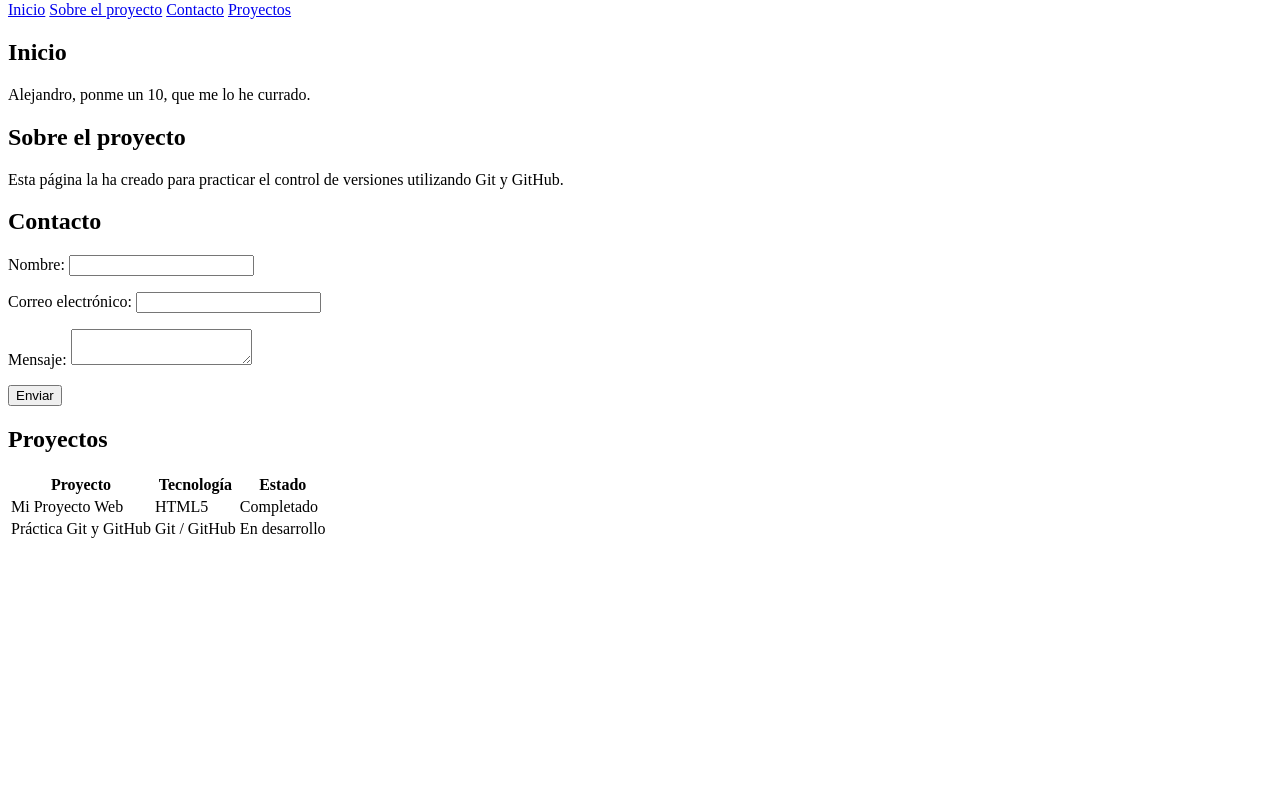
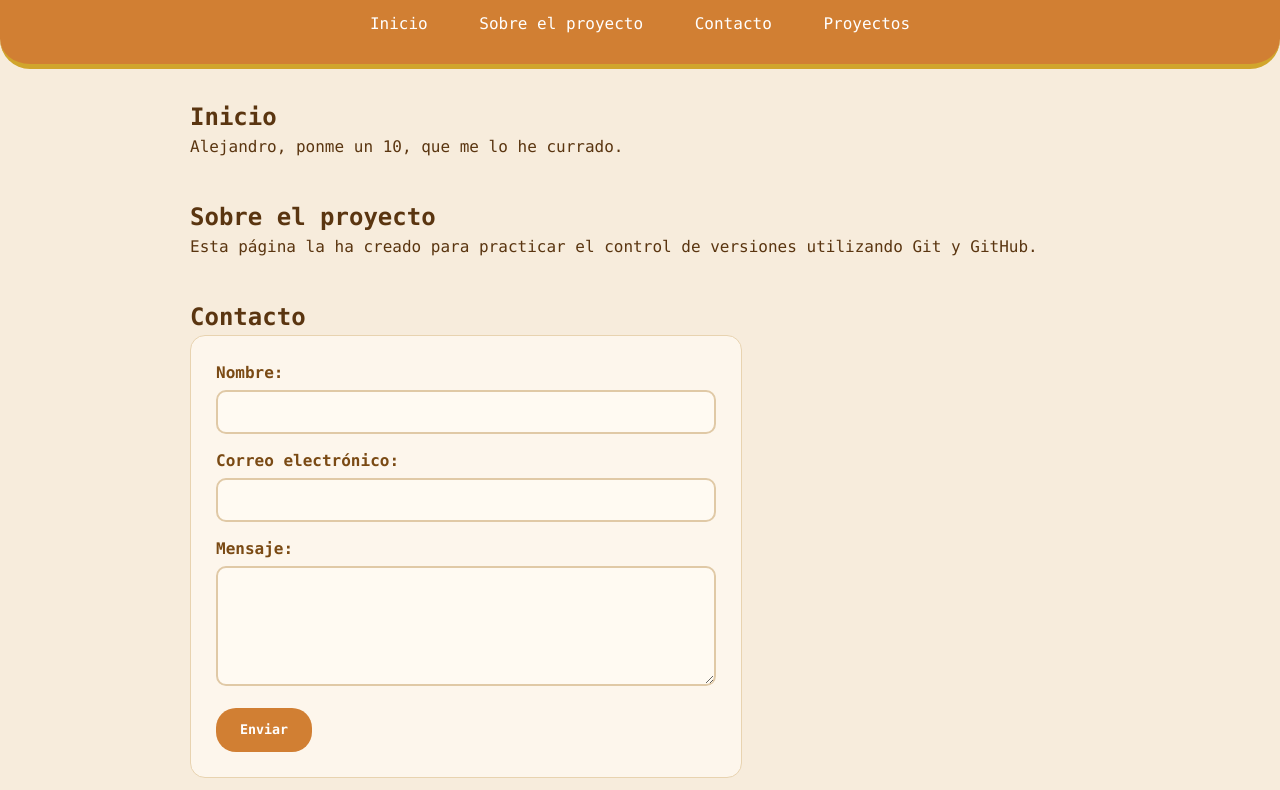
Before and after one commit to ralbarracinr-collab/proyecto-git-github, a plain HTML site: page index.html in a window 1280 px wide. Shown: the part 79-869 px from the top of the page. Before the commit the page ends 800 px from the top, so only its background shows below. Drawn offline with Linux system fonts and the light colour scheme.

Commit message:
Añadir estilos css

```diff
--- /dev/null
+++ b/css/estilos.css
@@ -0,0 +1,176 @@
+/* Estilos generales */
+
+* {
+    font-family: 'Fira Code', 'JetBrains Mono', 'Cascadia Code', Consolas, 'Courier New', monospace;
+    margin: 0;
+    padding: 0;
+    line-height: 1.5;
+}
+
+body {
+    background-color: #f7ecdc;
+    color: #5a3510;
+    min-height: 100vh;
+}
+
+/* Cabecera */
+
+header {
+    background-color: #d17f33;
+    color: white;
+    padding: 20px;
+    text-align: center;
+    border-bottom: 5px solid #d1a52c;
+    border-radius: 0 0 30px 30px;
+}
+
+/* Navegación */
+
+nav {
+    margin-top: 15px;
+}
+
+nav a {
+    color: white;
+    text-decoration: none;
+    margin: 0 5px;
+    padding: 8px 16px;
+    border-radius: 20px;
+    display: inline-block;
+    transition: background-color 0.3s ease, transform 0.2s ease;
+}
+
+nav a:hover {
+    background-color: #d1a52c;
+    transform: translateY(-2px);
+}
+
+nav a:active {
+    transform: translateY(0);
+}
+
+nav a:focus-visible {
+    outline: 2px solid white;
+    outline-offset: 2px;
+}
+
+/* Contenido */
+
+main {
+    max-width: 900px;
+    margin: 30px auto;
+    padding: 0 20px;
+}
+
+section {
+    margin-bottom: 40px;
+}
+
+/* Formulario */
+
+form {
+    max-width: 500px;
+    display: flex;
+    flex-direction: column;
+    gap: 15px;
+    padding: 25px;
+    background-color: #fdf6ec;
+    border: 1px solid #e8d3b0;
+    border-radius: 15px;
+}
+
+label {
+    display: block;
+    margin-bottom: 5px;
+    font-weight: bold;
+    color: #7a4a14;
+}
+
+input,
+textarea {
+    width: 100%;
+    padding: 10px 12px;
+    box-sizing: border-box;
+    border: 2px solid #e0c9a6;
+    border-radius: 10px;
+    background-color: #fffaf2;
+    color: #5a3510;
+    transition: border-color 0.3s ease, box-shadow 0.3s ease;
+}
+
+input:focus,
+textarea:focus {
+    outline: none;
+    border-color: #d17f33;
+    box-shadow: 0 0 0 3px rgba(209, 127, 51, 0.25);
+}
+
+input:user-invalid,
+textarea:user-invalid {
+    border-color: #c0392b;
+}
+
+textarea {
+    min-height: 120px;
+    resize: vertical;
+}
+
+button {
+    padding: 12px 24px;
+    border: none;
+    border-radius: 20px;
+    background-color: #d17f33;
+    color: white;
+    font-weight: bold;
+    cursor: pointer;
+    transition: background-color 0.3s ease, transform 0.2s ease;
+}
+
+button:hover {
+    background-color: #d1a52c;
+    transform: translateY(-2px);
+}
+
+button:active {
+    transform: translateY(0);
+}
+
+/* Tabla */
+
+table {
+    width: 100%;
+    border-collapse: separate;
+    border-spacing: 0;
+    margin-top: 15px;
+    background-color: #fdf6ec;
+    border: 1px solid #e8d3b0;
+    border-radius: 15px;
+    overflow: hidden;
+}
+
+th,
+td {
+    padding: 12px 15px;
+    text-align: left;
+    border-bottom: 1px solid #e8d3b0;
+}
+
+th {
+    background-color: #d17f33;
+    color: white;
+    font-weight: bold;
+}
+
+td {
+    color: #7a4a14;
+    background-color: #fffaf2;
+    transition: background-color 0.3s ease;
+}
+
+tbody tr:last-child td {
+    border-bottom: none;
+}
+
+tbody tr:hover td {
+    background-color: #fdf6ec;
+}
--- a/index.html
+++ b/index.html
@@ -3,6 +3,7 @@
   <head>
     <meta charset="UTF-8" />
     <meta name="viewport" content="width=device-width, initial-scale=1.0" />
+    <link rel="stylesheet" href="css/estilos.css" />
     <title>Git</title>
   </head>
   <body>
```
